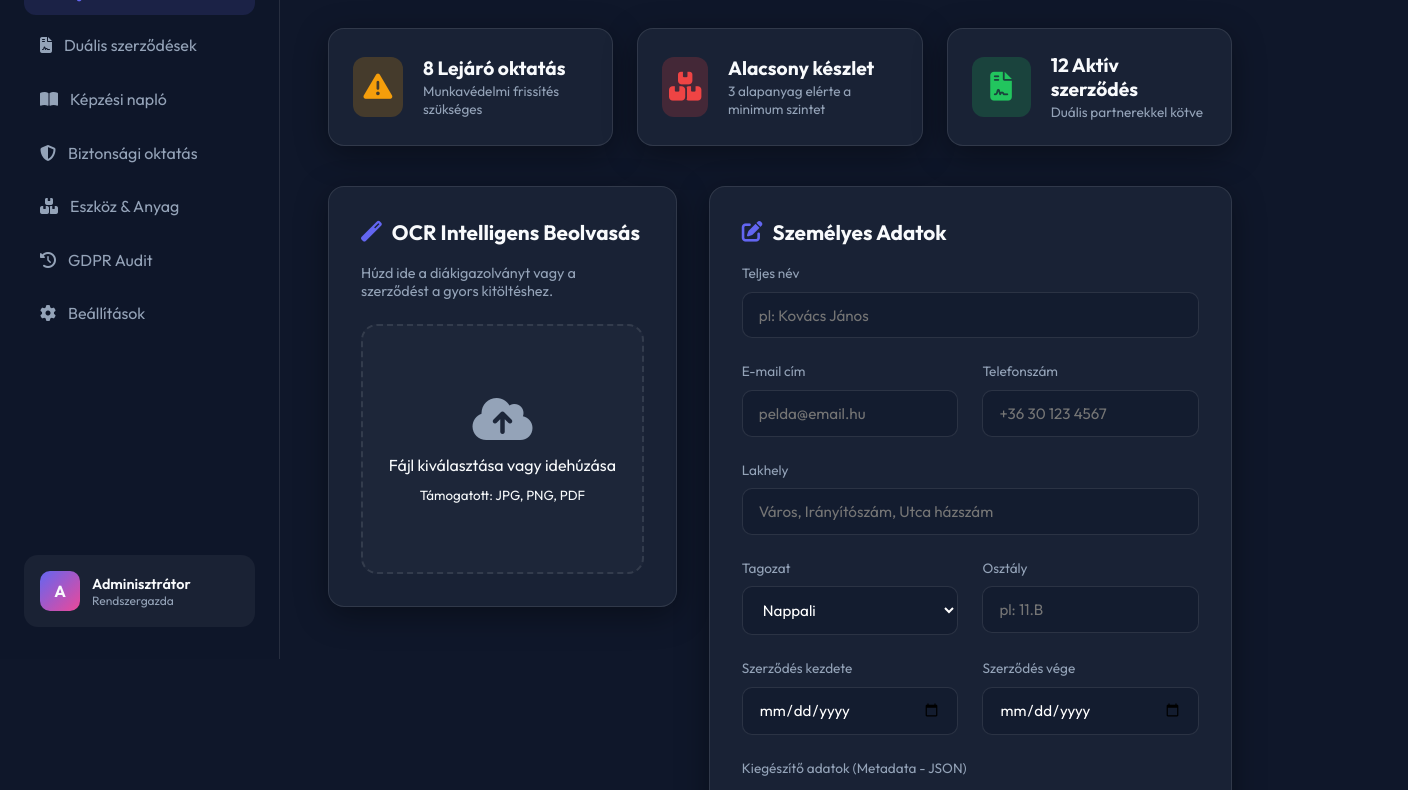
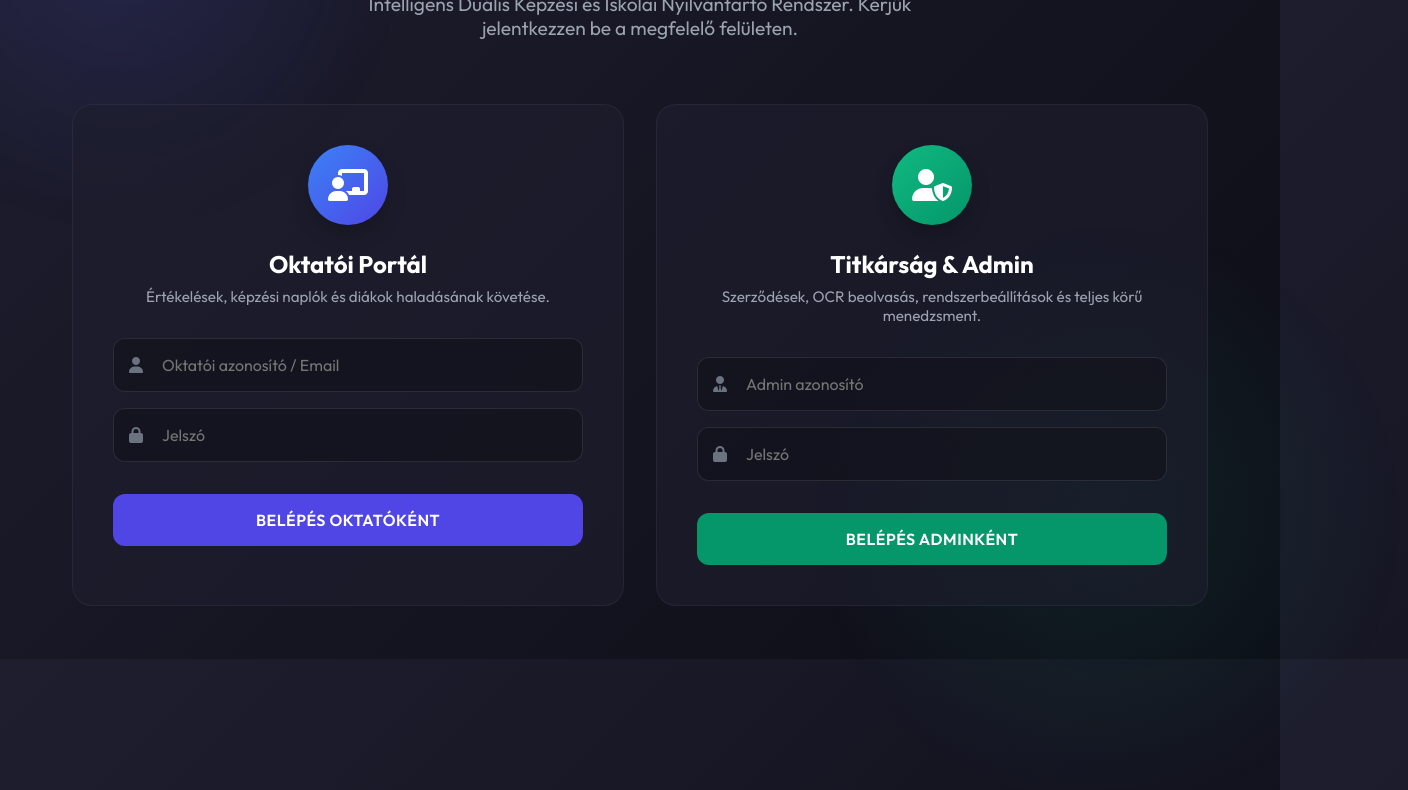
Before and after one commit to AutoKobot/tszn-adatt-r, a plain HTML site: page index.html in a window 1280 px wide. Shown: the part 141-931 px from the top of the page, 1408 px wide, since content can reach past the window. Drawn offline with Linux system fonts and the light colour scheme.

Commit message:
feat: landing page hozzaadasa kettos belepessel és oktatok bevezetese

```diff
--- a/index.html
+++ b/index.html
@@ -3,173 +3,303 @@
 <head>
     <meta charset="UTF-8">
     <meta name="viewport" content="width=device-width, initial-scale=1.0">
-    <title>Iskolai Nyilvántartó - Adatbevitel</title>
+    <title>EduRegistrar - Iskolai Nyilvántartó Rendszer</title>
     <link rel="stylesheet" href="styles.css">
-    <link href="https://fonts.googleapis.com/css2?family=Outfit:wght@300;400;600;700&display=swap" rel="stylesheet">
+    <link href="https://fonts.googleapis.com/css2?family=Outfit:wght@300;400;600;700;800&display=swap" rel="stylesheet">
     <link rel="stylesheet" href="https://cdnjs.cloudflare.com/ajax/libs/font-awesome/6.4.0/css/all.min.css">
+    <style>
+        /* Landing Page Specifikus Stílusok */
+        body.landing-page {
+            background: linear-gradient(135deg, #1e1e2f 0%, #0d0d16 100%);
+            display: flex;
+            justify-content: center;
+            align-items: center;
+            min-height: 100vh;
+            margin: 0;
+            overflow: hidden;
+            font-family: 'Outfit', sans-serif;
+            position: relative;
+        }
+
+        /* Dekoratív Háttér Elemek */
+        .landing-page::before {
+            content: '';
+            position: absolute;
+            top: -20%;
+            left: -10%;
+            width: 500px;
+            height: 500px;
+            background: radial-gradient(circle, rgba(99, 102, 241, 0.15) 0%, transparent 70%);
+            border-radius: 50%;
+            z-index: 0;
+            animation: pulse-glow 8s infinite alternate;
+        }
+
+        .landing-page::after {
+            content: '';
+            position: absolute;
+            bottom: -20%;
+            right: -10%;
+            width: 600px;
+            height: 600px;
+            background: radial-gradient(circle, rgba(16, 185, 129, 0.1) 0%, transparent 70%);
+            border-radius: 50%;
+            z-index: 0;
+            animation: pulse-glow 12s infinite alternate reverse;
+        }
+
+        @keyframes pulse-glow {
+            0% { transform: scale(1); opacity: 0.8; }
+            100% { transform: scale(1.2); opacity: 1; }
+        }
+
+        .landing-container {
+            position: relative;
+            z-index: 1;
+            width: 100%;
+            max-width: 1200px;
+            display: flex;
+            flex-direction: column;
+            align-items: center;
+            padding: 2rem;
+        }
+
+        .landing-header {
+            text-align: center;
+            margin-bottom: 4rem;
+            animation: slideDown 0.8s ease-out;
+        }
+
+        .landing-header h1 {
+            font-size: 3.5rem;
+            font-weight: 800;
+            color: #ffffff;
+            margin-bottom: 0.5rem;
+            letter-spacing: -1px;
+            background: linear-gradient(to right, #ffffff, #a5b4fc);
+            -webkit-background-clip: text;
+            -webkit-text-fill-color: transparent;
+        }
+
+        .landing-header p {
+            font-size: 1.2rem;
+            color: #9ca3af;
+            max-width: 600px;
+            margin: 0 auto;
+        }
+
+        .login-grid {
+            display: grid;
+            grid-template-columns: repeat(auto-fit, minmax(320px, 1fr));
+            gap: 2rem;
+            width: 100%;
+            animation: slideUp 0.8s ease-out 0.2s both;
+        }
+
+        .login-card {
+            background: rgba(30, 30, 47, 0.6);
+            backdrop-filter: blur(16px);
+            -webkit-backdrop-filter: blur(16px);
+            border: 1px solid rgba(255, 255, 255, 0.05);
+            border-radius: 20px;
+            padding: 2.5rem;
+            text-align: center;
+            transition: all 0.4s cubic-bezier(0.175, 0.885, 0.32, 1.275);
+            position: relative;
+            overflow: hidden;
+        }
+
+        .login-card::before {
+            content: '';
+            position: absolute;
+            top: 0;
+            left: 0;
+            width: 100%;
+            height: 4px;
+            background: linear-gradient(90deg, transparent, rgba(255, 255, 255, 0.2), transparent);
+            transform: translateX(-100%);
+            transition: transform 0.6s ease;
+        }
+
+        .login-card:hover {
+            transform: translateY(-10px);
+            box-shadow: 0 20px 40px rgba(0, 0, 0, 0.4);
+            border-color: rgba(255, 255, 255, 0.1);
+        }
+
+        .login-card:hover::before {
+            transform: translateX(100%);
+        }
+
+        .login-icon-wrapper {
+            width: 80px;
+            height: 80px;
+            border-radius: 50%;
+            display: flex;
+            align-items: center;
+            justify-content: center;
+            margin: 0 auto 1.5rem;
+            font-size: 2rem;
+            box-shadow: 0 10px 20px rgba(0, 0, 0, 0.2);
+        }
+
+        .instructor-card .login-icon-wrapper {
+            background: linear-gradient(135deg, #3b82f6, #4f46e5);
+            color: white;
+        }
+
+        .admin-card .login-icon-wrapper {
+            background: linear-gradient(135deg, #10b981, #059669);
+            color: white;
+        }
+
+        .login-card h2 {
+            color: #ffffff;
+            font-size: 1.5rem;
+            margin-bottom: 0.5rem;
+        }
+
+        .login-card p {
+            color: #9ca3af;
+            font-size: 0.95rem;
+            margin-bottom: 2rem;
+        }
+
+        .login-form {
+            display: flex;
+            flex-direction: column;
+            gap: 1rem;
+        }
+
+        .input-group {
+            position: relative;
+        }
+
+        .input-group i {
+            position: absolute;
+            left: 1rem;
+            top: 50%;
+            transform: translateY(-50%);
+            color: #6b7280;
+            transition: color 0.3s;
+        }
+
+        .login-input {
+            width: 100%;
+            padding: 1rem 1rem 1rem 3rem;
+            background: rgba(15, 15, 22, 0.5);
+            border: 1px solid rgba(255, 255, 255, 0.1);
+            border-radius: 12px;
+            color: #ffffff;
+            font-family: inherit;
+            font-size: 1rem;
+            transition: all 0.3s;
+            box-sizing: border-box;
+        }
+
+        .login-input:focus {
+            outline: none;
+            border-color: #6366f1;
+            background: rgba(15, 15, 22, 0.8);
+            box-shadow: 0 0 0 3px rgba(99, 102, 241, 0.2);
+        }
+
+        .login-input:focus + i {
+            color: #6366f1;
+        }
+
+        .login-btn {
+            margin-top: 1rem;
+            padding: 1rem;
+            border: none;
+            border-radius: 12px;
+            font-weight: 600;
+            font-size: 1rem;
+            cursor: pointer;
+            transition: all 0.3s;
+            text-transform: uppercase;
+            letter-spacing: 0.5px;
+        }
+
+        .instructor-card .login-btn {
+            background: #4f46e5;
+            color: white;
+        }
+
+        .instructor-card .login-btn:hover {
+            background: #4338ca;
+            box-shadow: 0 5px 15px rgba(79, 70, 229, 0.4);
+        }
+
+        .admin-card .login-btn {
+            background: #059669;
+            color: white;
+        }
+
+        .admin-card .login-btn:hover {
+            background: #047857;
+            box-shadow: 0 5px 15px rgba(5, 150, 105, 0.4);
+        }
+
+        @keyframes slideDown {
+            from { transform: translateY(-30px); opacity: 0; }
+            to { transform: translateY(0); opacity: 1; }
+        }
+
+        @keyframes slideUp {
+            from { transform: translateY(40px); opacity: 0; }
+            to { transform: translateY(0); opacity: 1; }
+        }
+    </style>
 </head>
-<body>
-    <div class="app-container">
-        <!-- Sidebar -->
-        <aside class="sidebar">
-            <div class="logo">
-                <i class="fas fa-graduation-cap"></i>
-                <span>EduRegistrar</span>
-            </div>
-            <nav>
-                <a href="#" class="active"><i class="fas fa-plus-circle"></i> Új diák</a>
-                <a href="#"><i class="fas fa-file-contract"></i> Duális szerződések</a>
-                <a href="#"><i class="fas fa-book-open"></i> Képzési napló</a>
-                <a href="#"><i class="fas fa-shield-alt"></i> Biztonsági oktatás</a>
-                <a href="#"><i class="fas fa-boxes"></i> Eszköz & Anyag</a>
-                <a href="#"><i class="fas fa-history"></i> GDPR Audit</a>
-                <a href="#"><i class="fas fa-cog"></i> Beállítások</a>
-            </nav>
-            <div class="user-profile">
-                <div class="avatar">A</div>
-                <div class="info">
-                    <span class="name">Adminisztrátor</span>
-                    <span class="role">Rendszergazda</span>
+<body class="landing-page">
+    <div class="landing-container">
+        <header class="landing-header">
+            <h1>EduRegistrar</h1>
+            <p>Intelligens Duális Képzési és Iskolai Nyilvántartó Rendszer. Kérjük jelentkezzen be a megfelelő felületen.</p>
+        </header>
+
+        <div class="login-grid">
+            <!-- Oktatói Belépés -->
+            <div class="login-card instructor-card">
+                <div class="login-icon-wrapper">
+                    <i class="fas fa-chalkboard-teacher"></i>
                 </div>
-            </div>
-        </aside>
-
-        <!-- Main Content -->
-        <main class="main-content">
-            <header>
-                <h1>ÁKK Rendszervezérlő</h1>
-                <p>Üdvözöljük! Itt a duális képzés és az intézményi adminisztráció teljes áttekintése.</p>
-            </header>
-
-            <!-- Dashboard Shortcuts / Stats -->
-            <div class="dashboard-stats">
-                <div class="stat-card warning">
-                    <i class="fas fa-exclamation-triangle"></i>
-                    <div class="stat-info">
-                        <h3>8 Lejáró oktatás</h3>
-                        <p>Munkavédelmi frissítés szükséges</p>
+                <h2>Oktatói Portál</h2>
+                <p>Értékelések, képzési naplók és diákok haladásának követése.</p>
+                <form class="login-form" action="oktato_dashboard.html">
+                    <div class="input-group">
+                        <i class="fas fa-user"></i>
+                        <input type="text" class="login-input" placeholder="Oktatói azonosító / Email" required>
                     </div>
-                </div>
-                <div class="stat-card danger">
-                    <i class="fas fa-boxes"></i>
-                    <div class="stat-info">
-                        <h3>Alacsony készlet</h3>
-                        <p>3 alapanyag elérte a minimum szintet</p>
+                    <div class="input-group">
+                        <i class="fas fa-lock"></i>
+                        <input type="password" class="login-input" placeholder="Jelszó" required>
                     </div>
-                </div>
-                <div class="stat-card success">
-                    <i class="fas fa-file-contract"></i>
-                    <div class="stat-info">
-                        <h3>12 Aktív szerződés</h3>
-                        <p>Duális partnerekkel kötve</p>
-                    </div>
-                </div>
+                    <button type="submit" class="login-btn">Belépés Oktatóként</button>
+                </form>
             </div>
 
-            <div class="content-grid">
-                <!-- Left Side: OCR Upload -->
-                <section class="ocr-section">
-                    <div class="card">
-                        <h3><i class="fas fa-magic"></i> OCR Intelligens Beolvasás</h3>
-                        <p>Húzd ide a diákigazolványt vagy a szerződést a gyors kitöltéshez.</p>
-
-                        <div class="drop-zone" id="dropZone">
-                            <i class="fas fa-cloud-upload-alt"></i>
-                            <span>Fájl kiválasztása vagy idehúzása</span>
-                            <small>Támogatott: JPG, PNG, PDF</small>
-                            <input type="file" id="fileInput" hidden>
-                        </div>
-
-                        <div class="ocr-status" id="ocrStatus">
-                            <div class="loader-container" id="ocrLoader" style="display:none;">
-                                <div class="loader"></div>
-                                <span id="ocrText">Elemzés folyamatban...</span>
-                            </div>
-                            <div class="success-msg" id="ocrSuccess" style="display:none;">
-                                <i class="fas fa-check-circle"></i> Adatok sikeresen kinyerve!
-                            </div>
-                        </div>
-
-                        <div class="preview-container" id="previewContainer">
-                            <!-- Image preview will appear here -->
-                        </div>
+            <!-- Adminisztrátori Belépés -->
+            <div class="login-card admin-card">
+                <div class="login-icon-wrapper">
+                    <i class="fas fa-user-shield"></i>
+                </div>
+                <h2>Titkárság & Admin</h2>
+                <p>Szerződések, OCR beolvasás, rendszerbeállítások és teljes körű menedzsment.</p>
+                <form class="login-form" action="admin_dashboard.html">
+                    <div class="input-group">
+                        <i class="fas fa-user-tie"></i>
+                        <input type="text" class="login-input" placeholder="Admin azonosító" required>
                     </div>
-                </section>
-
-                <!-- Right Side: Manual Form -->
-                <section class="form-section">
-                    <div class="card">
-                        <h3><i class="fas fa-edit"></i> Személyes Adatok</h3>
-                        <form id="studentForm">
-                            <div class="form-group">
-                                <label for="nev">Teljes név</label>
-                                <input type="text" id="nev" placeholder="pl: Kovács János" required>
-                            </div>
-
-                            <div class="form-row">
-                                <div class="form-group">
-                                    <label for="email">E-mail cím</label>
-                                    <input type="email" id="email" placeholder="pelda@email.hu" required>
-                                </div>
-                                <div class="form-group">
-                                    <label for="telefon">Telefonszám</label>
-                                    <input type="tel" id="telefon" placeholder="+36 30 123 4567">
-                                </div>
-                            </div>
-
-                            <div class="form-group">
-                                <label for="lakhely">Lakhely</label>
-                                <input type="text" id="lakhely" placeholder="Város, Irányítószám, Utca házszám">
-                            </div>
-
-                            <div class="form-row">
-                                <div class="form-group">
-                                    <label for="tagozat">Tagozat</label>
-                                    <select id="tagozat">
-                                        <option value="nappali">Nappali</option>
-                                        <option value="felnőtt">Felnőtt</option>
-                                    </select>
-                                </div>
-                                <div class="form-group">
-                                    <label for="osztaly">Osztály</label>
-                                    <input type="text" id="osztaly" placeholder="pl: 11.B">
-                                </div>
-                            </div>
-
-                            <div class="form-row">
-                                <div class="form-group">
-                                    <label for="szerzodes_kezdet">Szerződés kezdete</label>
-                                    <input type="date" id="szerzodes_kezdet">
-                                </div>
-                                <div class="form-group">
-                                    <label for="szerzodes_vege">Szerződés vége</label>
-                                    <input type="date" id="szerzodes_vege">
-                                </div>
-                            </div>
-
-                            <div class="form-group">
-                                <label>Kiegészítő adatok (Metadata - JSON)</label>
-                                <div class="metadata-tags" id="metadataTags">
-                                    <!-- Dynamic tags -->
-                                </div>
-                                <div class="metadata-input">
-                                    <input type="text" id="metaKey" placeholder="Kulcs (pl: allergia)">
-                                    <input type="text" id="metaValue" placeholder="Érték">
-                                    <button type="button" class="btn-secondary" id="addMeta"><i class="fas fa-plus"></i></button>
-                                </div>
-                            </div>
-
-                            <div class="form-actions">
-                                <button type="reset" class="btn-outline">Mégse</button>
-                                <button type="submit" class="btn-primary">Diák Mentése</button>
-                            </div>
-                        </form>
+                    <div class="input-group">
+                        <i class="fas fa-lock"></i>
+                        <input type="password" class="login-input" placeholder="Jelszó" required>
                     </div>
-                </section>
+                    <button type="submit" class="login-btn">Belépés Adminként</button>
+                </form>
             </div>
-        </main>
+        </div>
     </div>
-
-    <script src="script.js"></script>
 </body>
 </html>
```
Also changed, not shown: admin_dashboard.html (added, +176 -0 lines), oktato_dashboard.html (added, +68 -0 lines), 2 other files.
